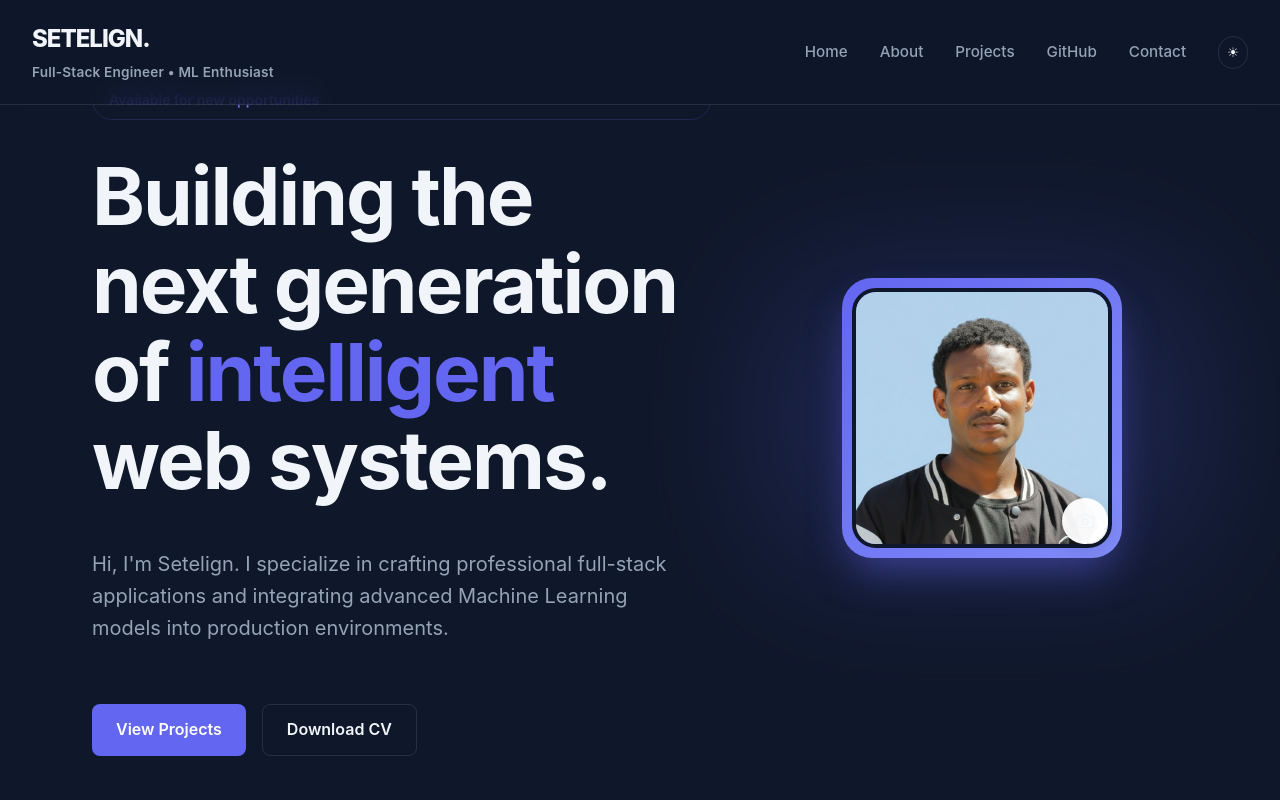
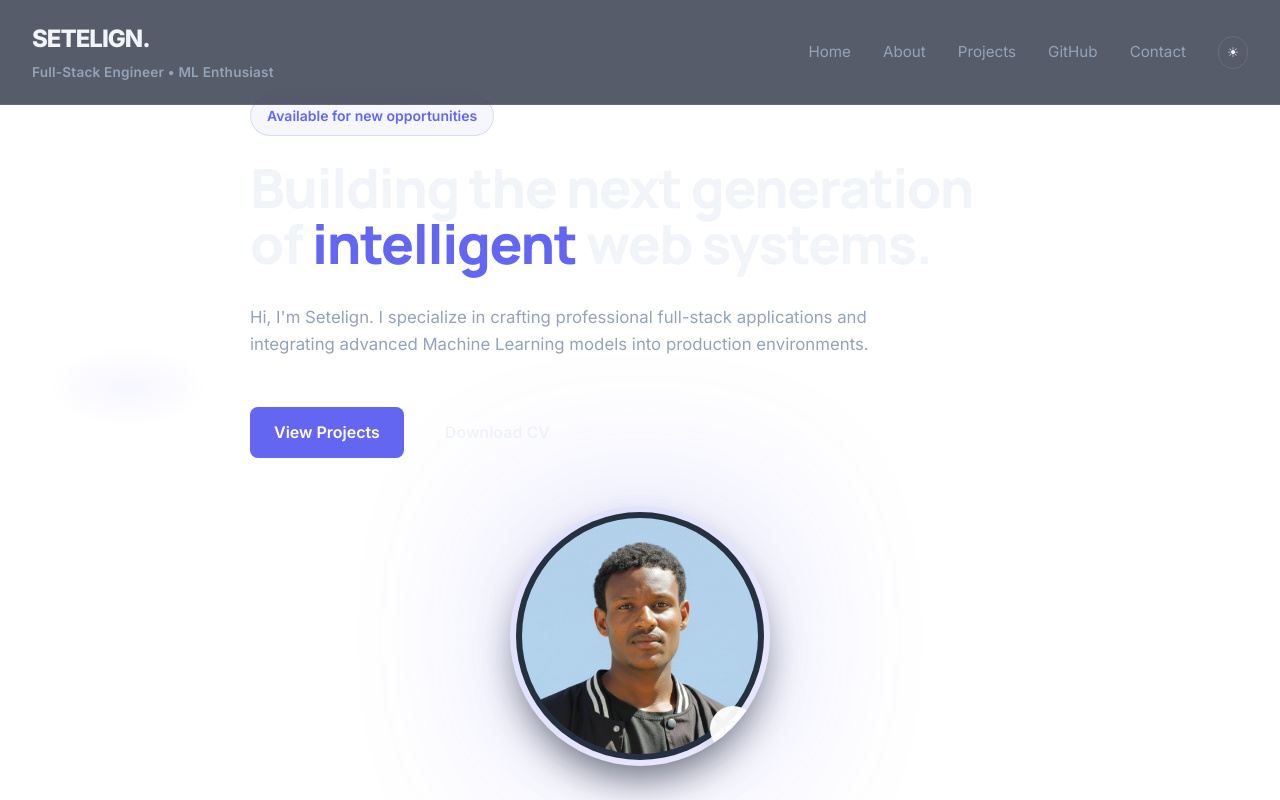
Before and after one commit to zjesiut/portifolio, a React (Vite) app: page / in a window 1280 px wide. Shown: the top 800 px of the page. Built offline with nearby package versions, Linux system fonts and the light colour scheme; no server answers.

Commit message:
Style: modern hero layout, fonts, circular profile photo, resume preview

```diff
--- a/index.html
+++ b/index.html
@@ -5,6 +5,9 @@
     <link rel="icon" type="image/svg+xml" href="/favicon.svg" />
     <meta name="viewport" content="width=device-width, initial-scale=1.0" />
     <title>portifolio</title>
+    <link rel="preconnect" href="https://fonts.googleapis.com">
+    <link rel="preconnect" href="https://fonts.gstatic.com" crossorigin>
+    <link href="https://fonts.googleapis.com/css2?family=Inter:wght@300;400;600;800&family=Manrope:wght@600;800&display=swap" rel="stylesheet">
   </head>
   <body>
     <div id="root"></div>
--- a/src/App.css
+++ b/src/App.css
@@ -1,3 +1,24 @@
+.root-placeholder {}
+/* Theme variables and page background */
+:root {
+  --bg: #0f172a;
+  --card: #0b1220;
+  --text: #e6eef8;
+  --text-muted: #9aa7bd;
+  --border: rgba(255,255,255,0.04);
+  --primary: #6366f1;
+  --primary-hover: #4f46e5;
+  --glass: rgba(15, 23, 42, 0.6);
+  --primary-bg: rgba(99,102,241,0.06);
+}
+
+body {
+  font-family: Inter, ui-sans-serif, system-ui, -apple-system, "Segoe UI", Roboto, "Helvetica Neue", Arial;
+  background: linear-gradient(180deg, rgba(255,255,255,0.02), transparent 30%), radial-gradient(800px 400px at 10% 10%, rgba(99,102,241,0.06), transparent 10%), radial-gradient(600px 300px at 90% 85%, rgba(14,165,233,0.03), transparent 10%);
+  color:var(--text);
+  margin: 0;
+}
+
 .navbar {
   position: fixed;
   top: 0;
@@ -62,24 +83,27 @@
   min-height: 100vh;
   display: flex;
   align-items: center;
-  padding-top: 5rem;
+  padding-top: 6rem;
+  padding-bottom: 6rem;
 }
 
 .hero-grid {
-  display: grid;
-  grid-template-columns: 1.2fr 0.8fr;
-  gap: 4rem;
+  display: flex;
   align-items: center;
+  gap: 3rem;
   width: 100%;
-  max-width: 1200px;
+  max-width: 1000px;
   margin: 0 auto;
   padding: 0 2rem;
+  justify-content: center;
+  flex-wrap: wrap;
 }
 
 .hero-text-col {
   display: flex;
   flex-direction: column;
-  gap: 1.5rem;
+  gap: 1rem;
+  align-items: flex-start;
 }
 
 .hero-image-col {
@@ -91,33 +115,34 @@
 
 .profile-image-wrapper {
   position: relative;
-  width: 280px;
-  height: 280px;
-  border-radius: 30px; /* Modern squircle shape */
-  padding: 10px;
-  background: linear-gradient(135deg, var(--primary), #818cf8);
-  box-shadow: 0 20px 40px -10px rgba(99, 102, 241, 0.5);
+  width: 260px;
+  height: 260px;
+  border-radius: 9999px;
+  padding: 6px;
+  background: linear-gradient(135deg, rgba(99,102,241,0.12), rgba(99,102,241,0.06));
+  box-shadow: 0 20px 40px -10px rgba(2,6,23,0.6), inset 0 1px 0 rgba(255,255,255,0.02);
   cursor: pointer;
   overflow: hidden;
   z-index: 2;
-  transition: transform 0.3s ease;
+  transition: transform 0.25s ease, box-shadow 0.25s ease;
 }
 
 .profile-image-wrapper:hover {
-  transform: translateY(-10px) rotate(2deg);
+  transform: translateY(-6px);
+  box-shadow: 0 30px 60px -20px rgba(2,6,23,0.8);
 }
 
 .profile-pic, .profile-placeholder {
   width: 100%;
   height: 100%;
-  border-radius: 24px;
+  border-radius: 9999px;
   object-fit: cover;
   background: var(--card);
   display: flex;
   align-items: center;
   justify-content: center;
   color: var(--text-muted);
-  border: 4px solid var(--bg);
+  border: 6px solid rgba(255,255,255,0.03);
 }
 
 .hero-glow {
@@ -191,15 +216,17 @@
 }
 
 .hero h1 {
-  font-size: clamp(3rem, 8vw, 5rem);
-  line-height: 1.1;
-  max-width: 900px;
+  font-family: Manrope, Inter, system-ui, -apple-system, "Segoe UI", Roboto;
+  font-weight: 800;
+  font-size: clamp(2.2rem, 5.6vw, 3.4rem);
+  line-height: 1.02;
+  max-width: 780px;
 }
 
 .hero p {
-  font-size: 1.25rem;
+  font-size: 1.05rem;
   color: var(--text-muted);
-  max-width: 600px;
+  max-width: 640px;
 }
 
 .cta-group {
@@ -446,22 +473,23 @@
 }
 
 .social-link {
-  width: 48px;
-  height: 48px;
-  border-radius: 50%;
+  width: 52px;
+  height: 52px;
+  border-radius: 12px;
   border: 1px solid var(--border);
   display: flex;
   align-items: center;
   justify-content: center;
-  transition: all 0.2s;
+  transition: all 0.18s ease;
   color: var(--text-muted);
+  background: transparent;
 }
 
 .social-link:hover {
   background: var(--primary);
   color: white;
   border-color: var(--primary);
-  transform: translateY(-3px);
+  transform: translateY(-4px);
 }
 
 footer {
```
